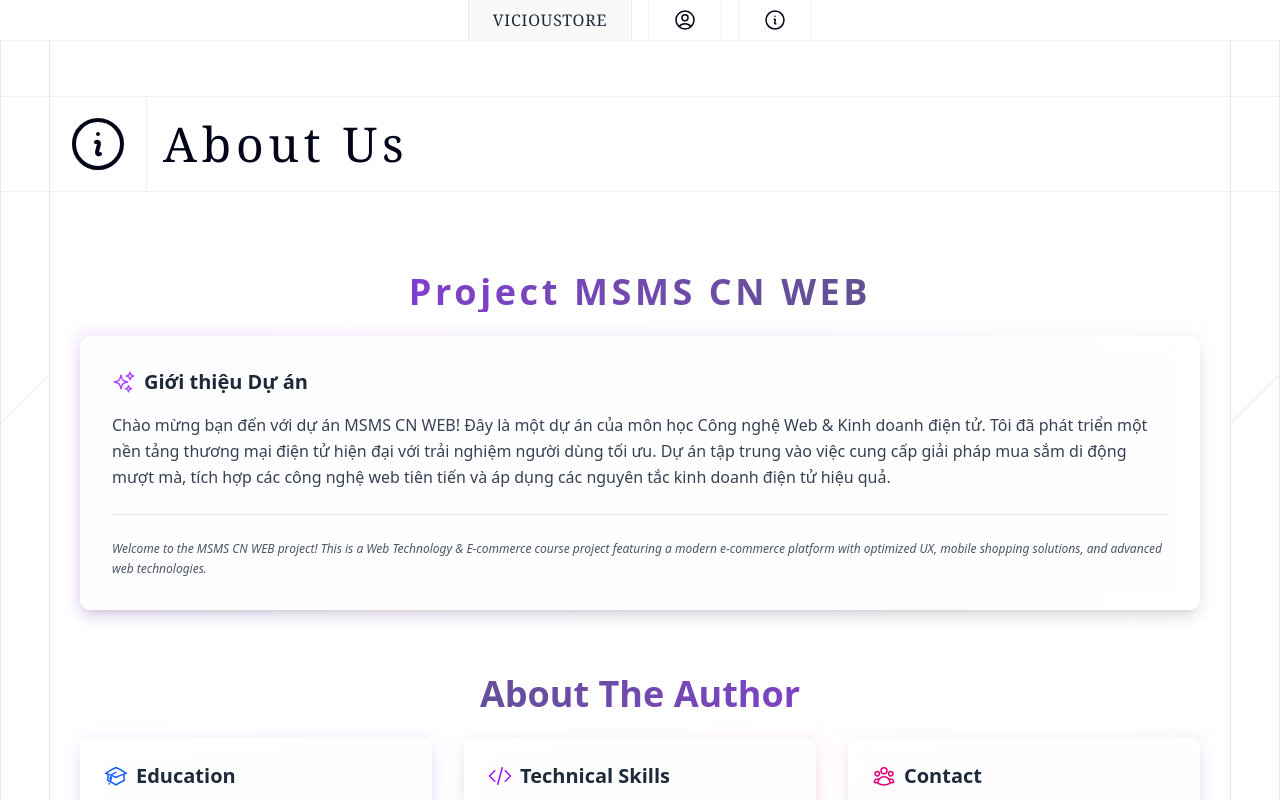
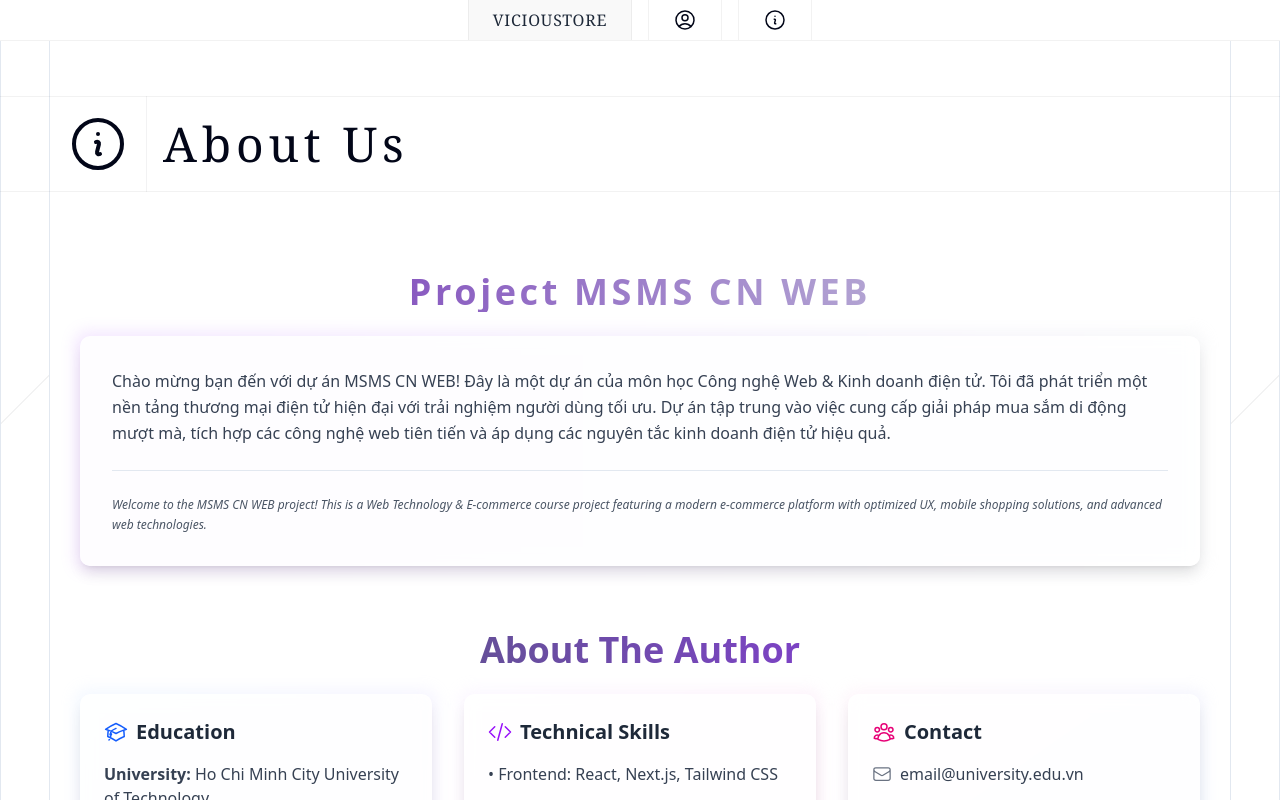
Before and after one commit to viciousircle/MSMS-CNWEB, a React (Vite) app in the folder frontend/: page /about in a window 1280 px wide. Shown: the top 800 px of the page. Built offline with nearby package versions, Linux system fonts and the light colour scheme.

Commit message:
Update About.jsx

```diff
--- a/frontend/src/pages/About.jsx
+++ b/frontend/src/pages/About.jsx
@@ -19,12 +19,12 @@ import { motion } from 'framer-motion';
 const fadeInUp = {
     initial: { opacity: 0, y: 20 },
     animate: { opacity: 1, y: 0 },
-    transition: { duration: 0.5 },
+    transition: { duration: 0.8 },
 };
 
 const cardHover = {
-    scale: 1.03,
-    transition: { duration: 0.3 },
+    scale: 1.01,
+    transition: { duration: 0.5 },
 };
 
 const About = () => {
@@ -45,7 +45,7 @@ const About = () => {
                             animate="animate"
                             variants={fadeInUp}
                         >
-                            <h2 className="text-4xl tracking-widest font-bold text-gray-900 bg-gradient-to-r from-purple-600 to-gray-600 bg-clip-text text-transparent text-center">
+                            <h2 className="text-4xl tracking-widest font-bold  bg-gradient-to-r from-purple-800 to-gray-300 bg-clip-text text-transparent text-center ">
                                 Project MSMS CN WEB
                             </h2>
                             <div className="grid md:grid-cols-1 gap-8">
@@ -55,12 +55,6 @@ const About = () => {
                                 >
                                     <div className="absolute -inset-1 bg-gradient-to-r from-purple-400 to-gray-300 rounded-lg blur opacity-20 group-hover:opacity-30 transition duration-300"></div>
                                     <div className="relative bg-white/90 backdrop-blur-sm p-8 rounded-lg shadow-lg">
-                                        <div className="flex items-center mb-4">
-                                            <SparklesIcon className="h-6 w-6 text-purple-500 mr-2" />
-                                            <h3 className="text-xl font-semibold text-gray-800">
-                                                Giới thiệu Dự án
-                                            </h3>
-                                        </div>
                                         <p className="text-gray-700 leading-relaxed mb-6">
                                             Chào mừng bạn đến với dự án MSMS CN
                                             WEB! Đây là một dự án của môn học
```
